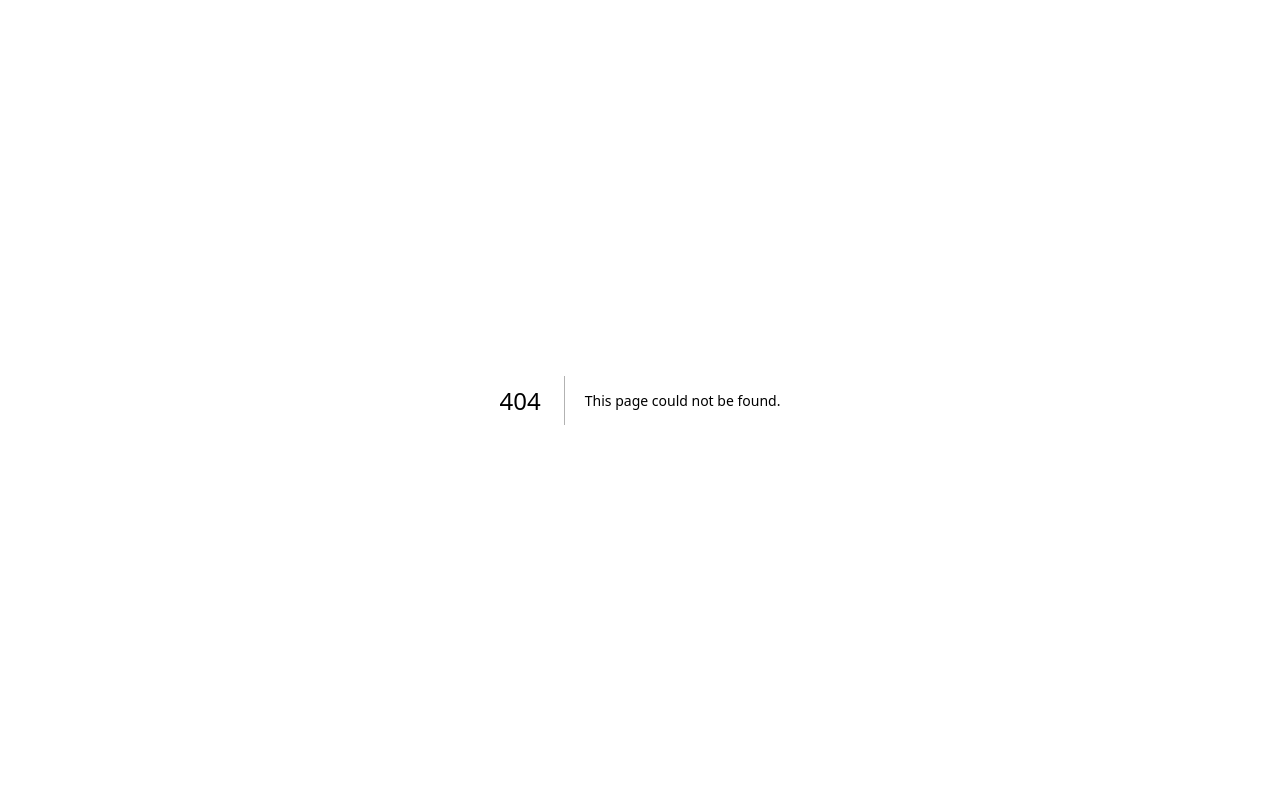
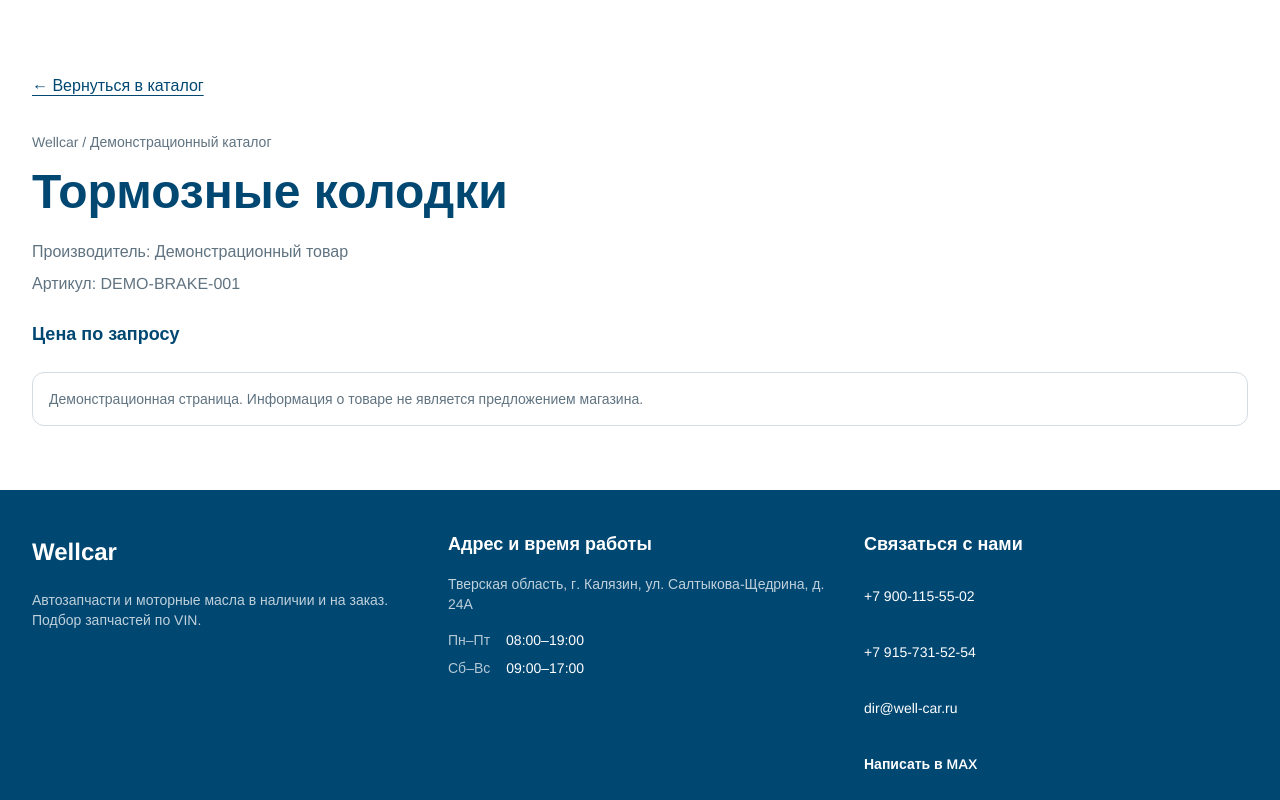
Before and after one commit to abvgzxn/auto-parts-web-project, a Next.js app: page /catalog/brake-pads in a window 1280 px wide. Before the commit this address had no page. Shown: the top 800 px of the page. Built offline with nearby package versions, Linux system fonts and the light colour scheme.

Commit message:
feat: add product detail pages and catalog navigation

```diff
--- /dev/null
+++ b/src/app/catalog/[slug]/page.tsx
@@ -0,0 +1,90 @@
+import type { Metadata } from "next";
+import { notFound } from "next/navigation";
+
+import { products } from "@/data/products";
+import Link from "next/link";
+
+type ProductPageProps = {
+  params: Promise<{
+    slug: string;
+  }>;
+};
+
+export function generateStaticParams() {
+  return products.map((product) => ({
+    slug: product.slug,
+  }));
+}
+
+export async function generateMetadata({
+  params,
+}: ProductPageProps): Promise<Metadata> {
+  const { slug } = await params;
+
+  const product = products.find(
+    (item) => item.slug === slug,
+  );
+
+  if (!product) {
+    return {
+      title: "Товар не найден",
+      robots: { index: false, follow: false },
+    };
+  }
+
+  return {
+    title: `${product.name} — демоверсия Wellcar`,
+    robots: { index: false, follow: false },
+  };
+}
+
+export default async function ProductPage({
+  params,
+}: ProductPageProps) {
+  const { slug } = await params;
+
+  const product = products.find(
+    (item) => item.slug === slug,
+  );
+
+  if (!product) {
+    notFound();
+  }
+
+  return (
+    <main className="site-container py-10 md:py-16">
+      <Link
+       href="/catalog"
+         className="mb-6 inline-flex min-h-11 items-center font-medium text-brand-navy underline underline-offset-4"
+        >
+       ← Вернуться в каталог
+      </Link>
+      <p className="mb-4 text-sm text-muted">
+        Wellcar / Демонстрационный каталог
+      </p>
+
+      <h1 className="text-3xl font-bold text-brand-navy md:text-5xl">
+        {product.name}
+      </h1>
+
+      <p className="mt-6 text-muted">
+        Производитель: {product.brand}
+      </p>
+
+      <p className="mt-2 text-muted">
+        Артикул: {product.sku}
+      </p>
+
+      <p className="mt-6 text-lg font-semibold text-brand-navy">
+        {product.priceRub !== undefined
+          ? `${product.priceRub.toLocaleString("ru-RU")} ₽`
+          : "Цена по запросу"}
+      </p>
+
+      <p className="mt-6 rounded-xl border border-border p-4 text-sm text-muted">
+        Демонстрационная страница. Информация о товаре
+        не является предложением магазина.
+      </p>
+    </main>
+  );
+}
--- a/src/components/catalog/product-card.tsx
+++ b/src/components/catalog/product-card.tsx
@@ -1,4 +1,5 @@
 import type { Product } from "@/types/product";
+import Link from "next/link";
 
 type ProductCardProps = {
   product: Product;
@@ -44,6 +45,13 @@ export default function ProductCard({
             : "Цена по запросу"}
         </p>
       </div>
+      <Link
+        href={`/catalog/${product.slug}`}
+          aria-label={`Подробнее о товаре: ${product.name}`}
+           className="mt-4 inline-flex min-h-11 items-center rounded-lg font-semibold text-brand-navy underline underline-offset-4 transition-colors hover:text-brand-blue focus-visible:outline-2 focus-visible:outline-offset-2"
+          >
+      Подробнее о товаре
+      </Link>
     </article>
   );
 }
```
Also changed, not shown: 1 other file (tests, documents, lock files or other folders).
